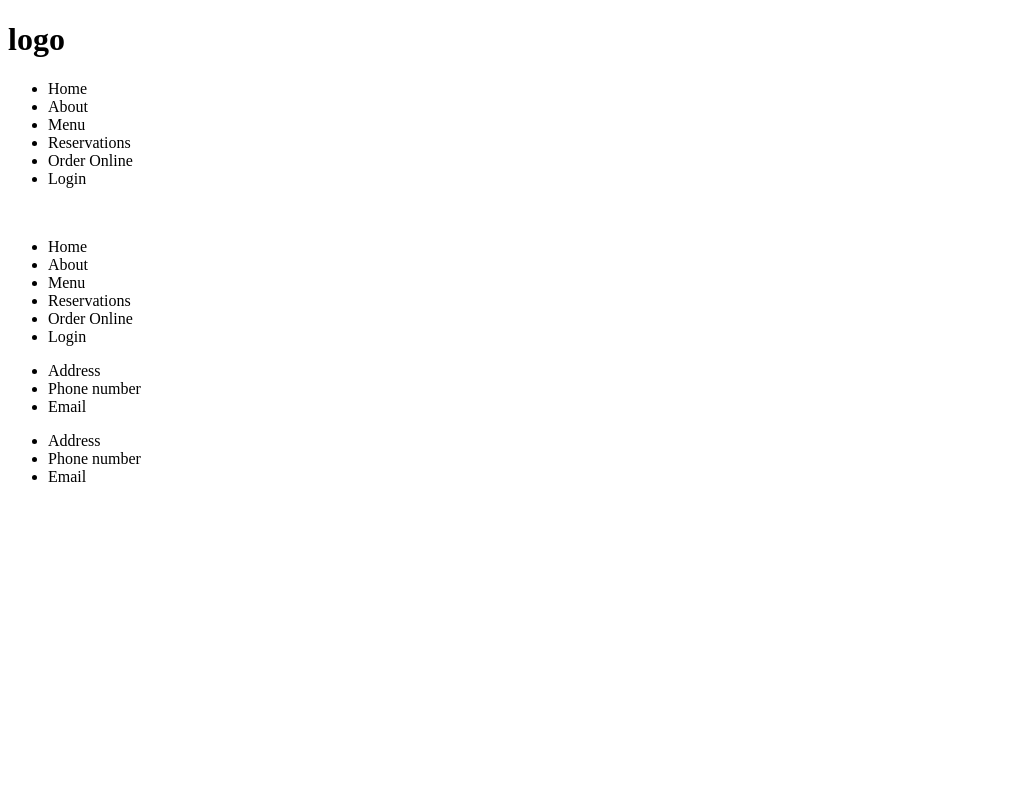
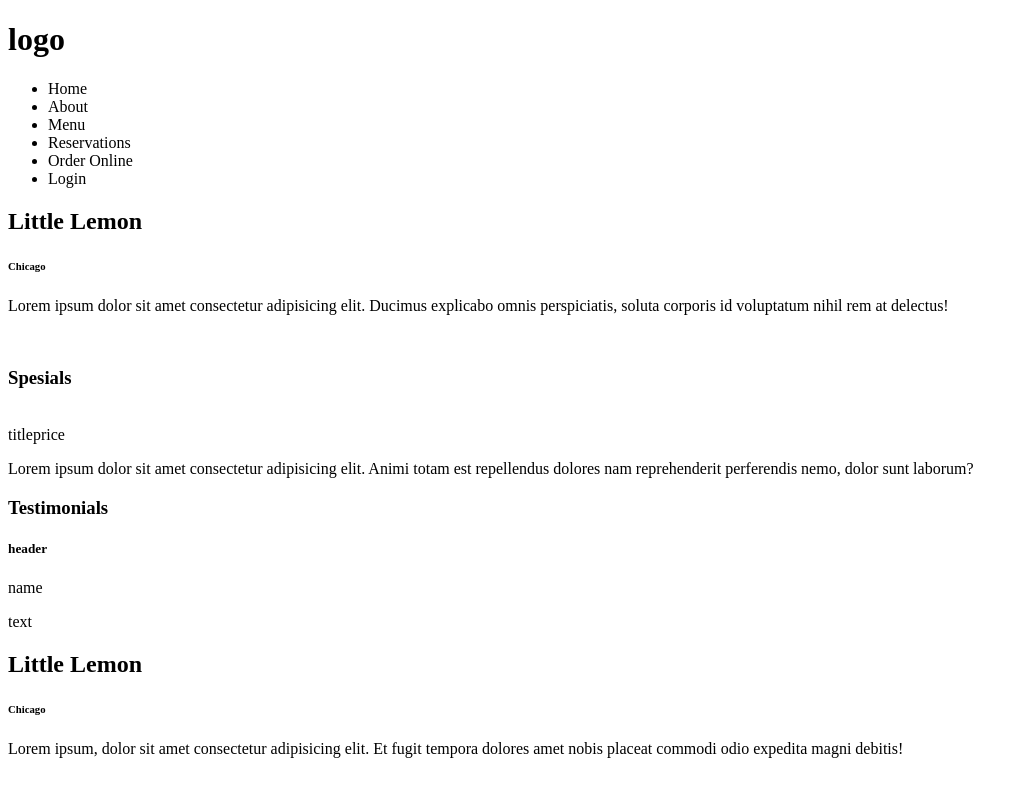
Before and after one commit to g1101b/restoran, a React (Create React App) app: page / in a window 1280 px wide. Shown: the top 800 px of the page, without its empty margins (0-1028 px from the left). Built offline with nearby package versions, Linux system fonts and the light colour scheme.

Commit message:
import Home page into app body

```diff
--- a/src/App.tsx
+++ b/src/App.tsx
@@ -1,12 +1,14 @@
 import React from 'react';
 
 import {Header} from './components'
+import {Home} from './pages'
 
 const App: React.FC = () => {
 	return (
 		<>
 		<Header />
 			<main className="home">
+				<Home />
 			</main>
 			<footer className="footer">
 				<div className="footer__icon">
```
